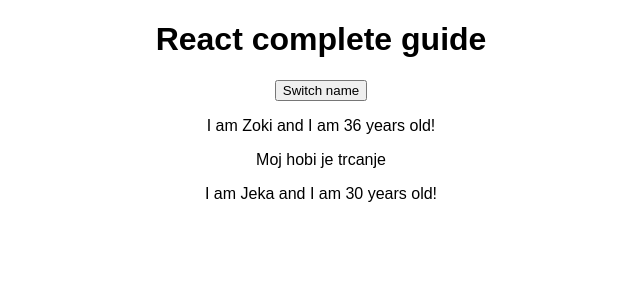
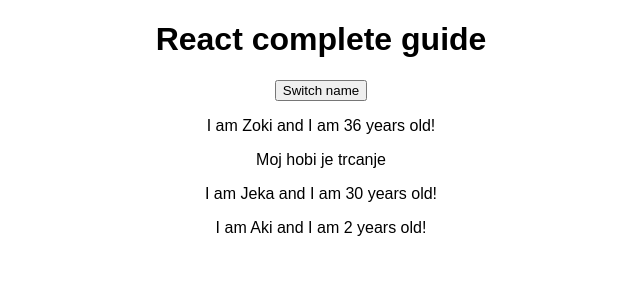
Before and after one commit to zmarkoni/react-the-complete-guide, a React (Create React App) app: page / in a window 1280 px wide. Shown: the top 300 px of the page, without its empty margins (319-959 px from the left). Built offline with nearby package versions, Linux system fonts and the light colour scheme.

Commit message:
Passing Method References

```diff
--- a/src/App.js
+++ b/src/App.js
@@ -8,19 +8,20 @@
 
     state = {
         persons: [
-            {name: 'Zoki', age: 36},
-            {name: 'Jeka', age: 30},
+            { name: 'Zoki', age: 36 },
+            { name: 'Jeka', age: 30 },
+            { name: 'Aki', age: 2 }
         ]
     };
 
-    switchNameHandler = () => {
-        console.log('was clicked');
+    switchNameHandler = (newName) => {
+        //console.log('was clicked');
         this.setState(
             {
                 persons: [
-                    {name: 'Zoran', age: 36},
+                    {name: newName, age: 36},
                     {name: 'Jeka', age: 31},
-                    {name: 'Jeka1', age: 33}, //
+                    {name: 'Aki', age: 2}
                 ]
             }
         )
@@ -30,9 +31,18 @@
         return (
             <div className="App">
                 <h1>React complete guide</h1>
-                <button onClick={this.switchNameHandler}>Switch name</button>
-                <Person name={this.state.persons[0].name} age={this.state.persons[0].age}>Moj hobi je trcanje</Person>
-                <Person name={this.state.persons[1].name} age={this.state.persons[1].age}/>
+                <button onClick={() => this.switchNameHandler('Zoran')}>Switch name</button>
+                <Person
+                    name={this.state.persons[0].name}
+                    age={this.state.persons[0].age}
+                    >Moj hobi je trcanje</Person>
+                <Person
+                    click={this.switchNameHandler.bind(this, 'Zoran!!!')} // more click
+                    name={this.state.persons[1].name}
+                    age={this.state.persons[1].age}/>
+                <Person
+                    name={this.state.persons[2].name}
+                    age={this.state.persons[2].age}/>
             </div>
         );
     }
--- a/src/Person/Person.js
+++ b/src/Person/Person.js
@@ -1,9 +1,11 @@
 import React from 'react';
 
-const person = (props) => {
+const person = ( props ) => {
     return (
         <div>
-            <p>I am {props.name} and I am {props.age} years old!</p>
+            <p onClick={props.click}>
+                I am {props.name} and I am {props.age} years old!
+            </p>
             <p>{props.children}</p>
         </div>
     )
```
